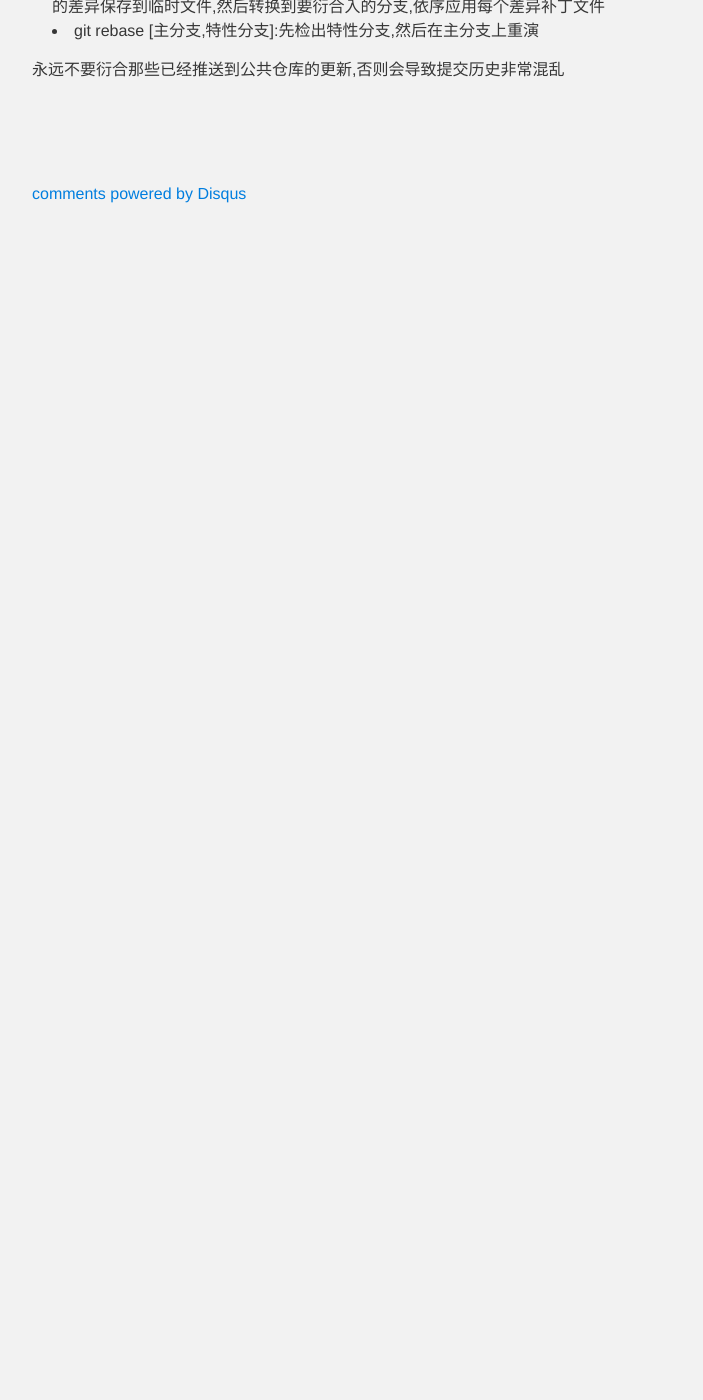
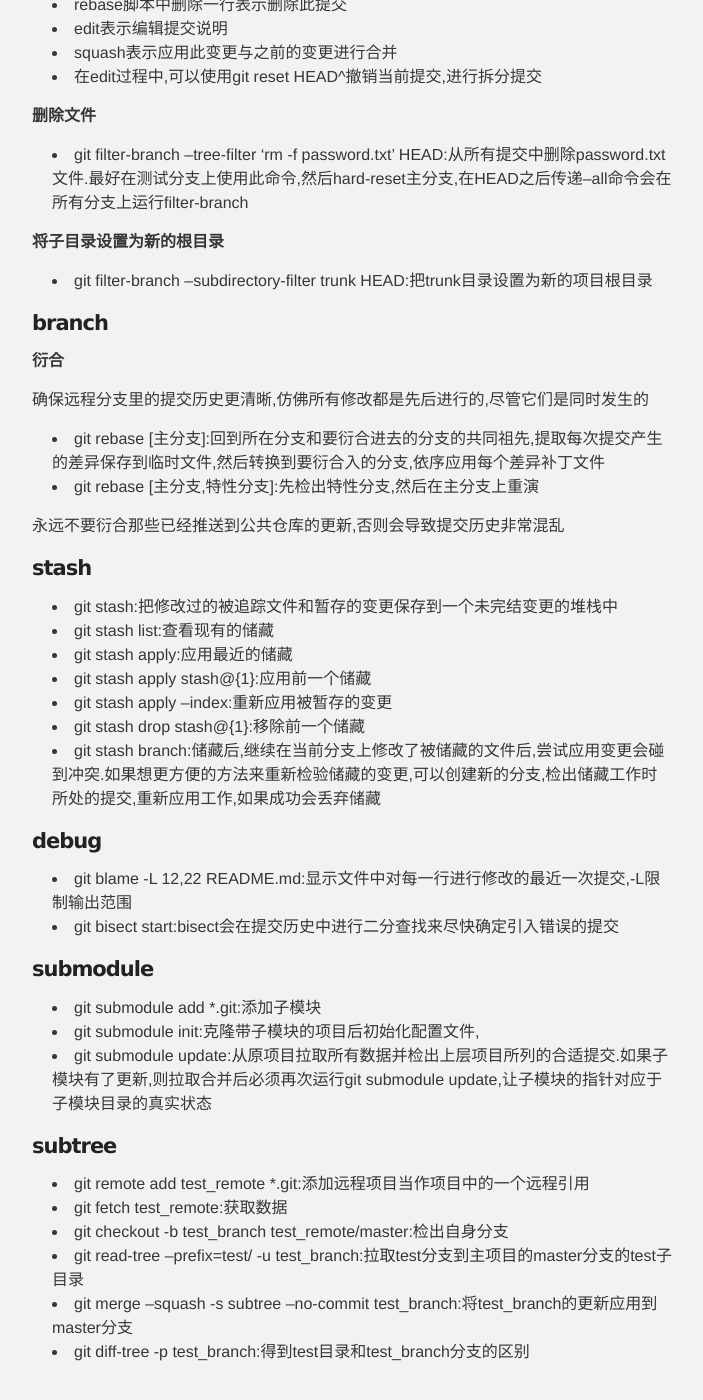
Before and after one commit to airixly/airixly.github.io, a Jekyll site: the page built from _posts/2013-12-06-Git命令.md, in a window 1280 px wide and 1400 px high, scrolled down 1008 px. Shown: the whole window, without its empty margins (288-991 px from the left). Built offline with Jekyll 4.4.1, drawn with Linux system fonts in a browser that asks for light colours; Markdown is read by kramdown in place of the engine named in the settings; comment, search, counter and statistics services are not loaded; before the commit the page ends 1274 px from its top, so only the background shows below that; some of the changed text lies outside the part shown.

Commit message:
update blog git command

```diff
--- a/_posts/2013-12-06-Git命令.md
+++ b/_posts/2013-12-06-Git命令.md
@@ -18,7 +18,7 @@ title: Git命令
 
 **修改最后一次提交**
 
-* git commit --amend:如果前一次提交后没有任何改动,则重新编辑提交说明.如果忘了add某些修改,则可以补上add操作,然后 --amend 提交
+* git commit --amend:如果前一次提交后没有任何改动,则重新编辑提交说明.如果忘了add某些修改,则可以补上add操作,然后 --amend 提交.因为修正会改变提交的SHA-1值,所以不要在推送完后再去修正
 
 **取消暂存的文件**
 
@@ -27,6 +27,25 @@ title: Git命令
 **取消对文件的修改**
 
 * git checkout -- <file>:撤销对文件的修改,会丢失所有的修改内容
+
+**修改多个提交说明**
+
+* git rebase -i HEAD~n:交互式修改最近的n次提交的说明.
+
+在rebase脚本中有pick,edit,squash操作:
+
+* rebase脚本中删除一行表示删除此提交
+* edit表示编辑提交说明
+* squash表示应用此变更与之前的变更进行合并
+* 在edit过程中,可以使用git reset HEAD^撤销当前提交,进行拆分提交
+
+**删除文件**
+
+* git filter-branch --tree-filter 'rm -f password.txt' HEAD:从所有提交中删除password.txt文件.最好在测试分支上使用此命令,然后hard-reset主分支,在HEAD之后传递--all命令会在所有分支上运行filter-branch
+
+**将子目录设置为新的根目录**
+
+* git filter-branch --subdirectory-filter trunk HEAD:把trunk目录设置为新的项目根目录
 
 #### branch
 
@@ -38,3 +57,33 @@ title: Git命令
 * git rebase [主分支,特性分支]:先检出特性分支,然后在主分支上重演
 
 永远不要衍合那些已经推送到公共仓库的更新,否则会导致提交历史非常混乱
+
+#### stash
+
+* git stash:把修改过的被追踪文件和暂存的变更保存到一个未完结变更的堆栈中
+* git stash list:查看现有的储藏
+* git stash apply:应用最近的储藏
+* git stash apply stash@{1}:应用前一个储藏
+* git stash apply --index:重新应用被暂存的变更
+* git stash drop stash@{1}:移除前一个储藏
+* git stash branch:储藏后,继续在当前分支上修改了被储藏的文件后,尝试应用变更会碰到冲突.如果想更方便的方法来重新检验储藏的变更,可以创建新的分支,检出储藏工作时所处的提交,重新应用工作,如果成功会丢弃储藏
+
+#### debug
+
+* git blame -L 12,22 README.md:显示文件中对每一行进行修改的最近一次提交,-L限制输出范围
+* git bisect start:bisect会在提交历史中进行二分查找来尽快确定引入错误的提交
+
+#### submodule
+
+* git submodule add *.git:添加子模块
+* git submodule init:克隆带子模块的项目后初始化配置文件,
+* git submodule update:从原项目拉取所有数据并检出上层项目所列的合适提交.如果子模块有了更新,则拉取合并后必须再次运行git submodule update,让子模块的指针对应于子模块目录的真实状态
+
+#### subtree
+
+* git remote add test_remote *.git:添加远程项目当作项目中的一个远程引用
+* git fetch test_remote:获取数据
+* git checkout -b test_branch test_remote/master:检出自身分支
+* git read-tree --prefix=test/ -u test_branch:拉取test分支到主项目的master分支的test子目录
+* git merge --squash -s subtree --no-commit test_branch:将test_branch的更新应用到master分支
+* git diff-tree -p test_branch:得到test目录和test_branch分支的区别
```
